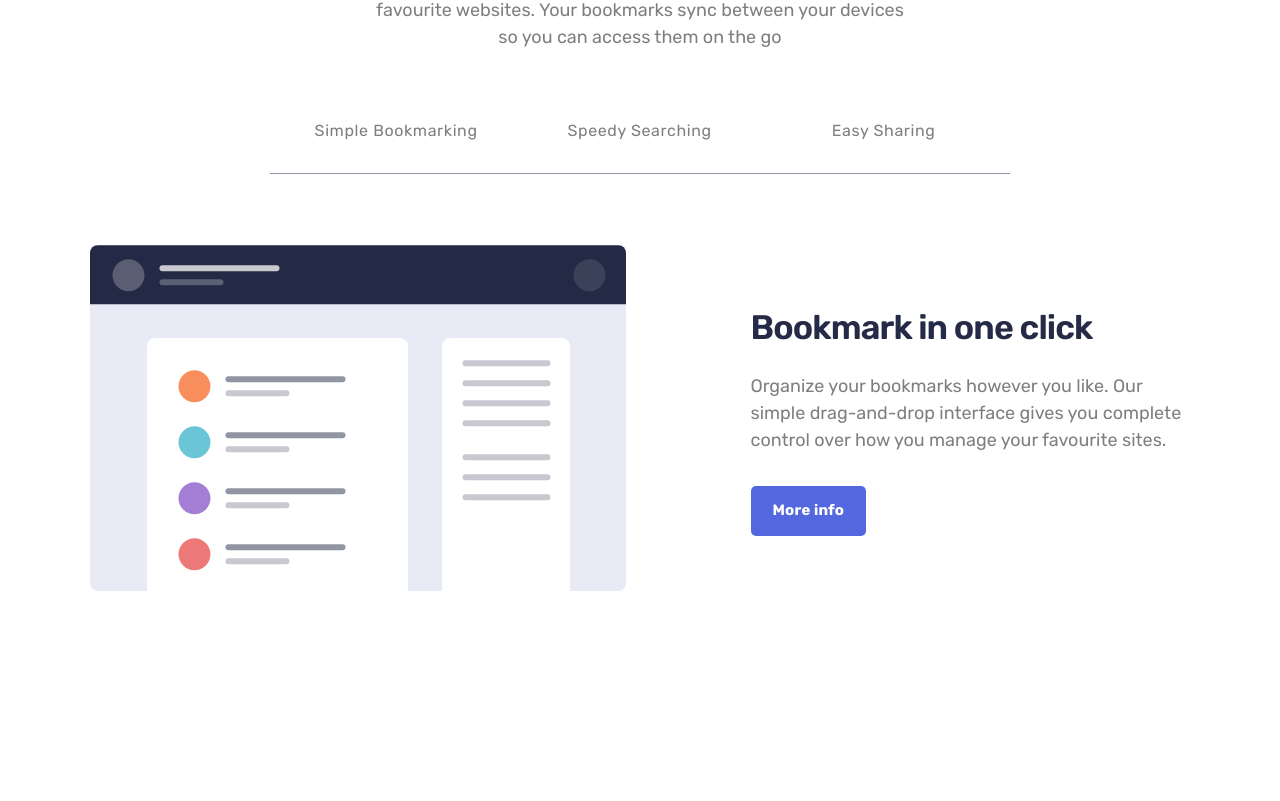
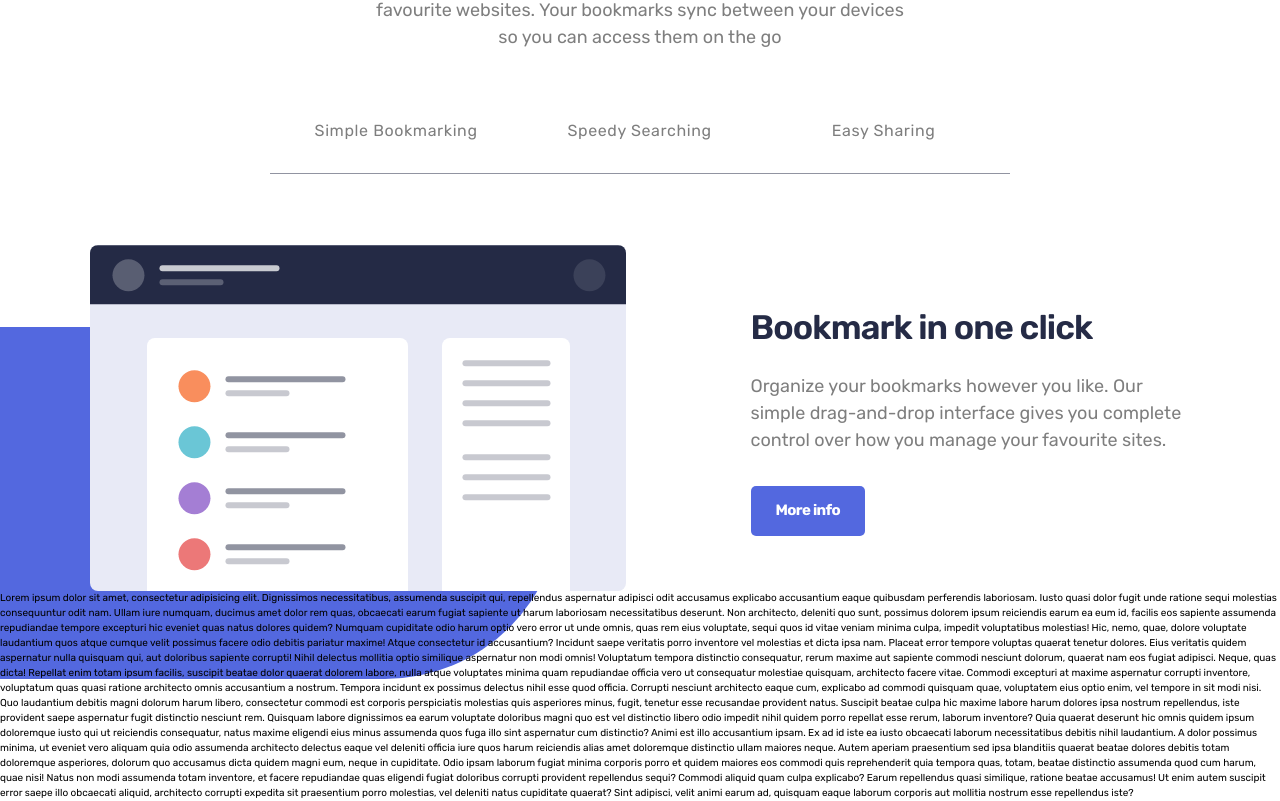
Before and after one commit to olaknowct/bookmark, a React (Create React App) app: page / in a window 1280 px wide. Shown: the part 834-1635 px from the top of the page. Before the commit the page ends 1425 px from the top, so only its background shows below. Built offline with nearby package versions, Linux system fonts and the light colour scheme.

Commit message:
elipse and button reusable

```diff
--- a/src/component/hero/hero.component.jsx
+++ b/src/component/hero/hero.component.jsx
@@ -11,15 +11,13 @@ const Hero = () => {
             and see your sites load instantly. Try it for free
           </p>
           <div className='mt-[3.3rem] flex flex-col justify-center gap-[2rem] xs:flex-row lg:justify-start '>
-            <button className='rounded-lg bg-softBlue px-[2.2rem] pb-[1.43rem] pt-[1.3rem] text-[1.5rem] font-bold tracking-[0.02rem] text-white'>
-              Get it on Chrome
-            </button>
+            <button className='btn-primary'>Get it on Chrome</button>
             <button className='font-inherit rounded-lg  bg-grayishBlue  bg-opacity-10 px-[2rem] pb-[1.43rem] pt-[1.3rem] text-[1.5rem] font-bold text-veryDarkBlue text-opacity-70 shadow-md'>
               Get it on firefox
             </button>
           </div>
         </div>
-        <div className='left-elipse order-1 justify-self-center lg:order-2 lg:justify-self-start'>
+        <div className='left-elipse elipse order-1 justify-self-center lg:order-2 lg:justify-self-start'>
           <img src={heroImg} width={657} height={466} alt='Hero bookmark website' />
         </div>
       </div>
--- a/src/component/main/main.component.jsx
+++ b/src/component/main/main.component.jsx
@@ -9,6 +9,50 @@ const Main = () => {
       <FeatureProvider>
         <Features />
       </FeatureProvider>
+      <p>
+        Lorem ipsum dolor sit amet, consectetur adipisicing elit. Dignissimos necessitatibus,
+        assumenda suscipit qui, repellendus aspernatur adipisci odit accusamus explicabo accusantium
+        eaque quibusdam perferendis laboriosam. Iusto quasi dolor fugit unde ratione sequi molestias
+        consequuntur odit nam. Ullam iure numquam, ducimus amet dolor rem quas, obcaecati earum
+        fugiat sapiente ut harum laboriosam necessitatibus deserunt. Non architecto, deleniti quo
+        sunt, possimus dolorem ipsum reiciendis earum ea eum id, facilis eos sapiente assumenda
+        repudiandae tempore excepturi hic eveniet quas natus dolores quidem? Numquam cupiditate odio
+        harum optio vero error ut unde omnis, quas rem eius voluptate, sequi quos id vitae veniam
+        minima culpa, impedit voluptatibus molestias! Hic, nemo, quae, dolore voluptate laudantium
+        quos atque cumque velit possimus facere odio debitis pariatur maxime! Atque consectetur id
+        accusantium? Incidunt saepe veritatis porro inventore vel molestias et dicta ipsa nam.
+        Placeat error tempore voluptas quaerat tenetur dolores. Eius veritatis quidem aspernatur
+        nulla quisquam qui, aut doloribus sapiente corrupti! Nihil delectus mollitia optio similique
+        aspernatur non modi omnis! Voluptatum tempora distinctio consequatur, rerum maxime aut
+        sapiente commodi nesciunt dolorum, quaerat nam eos fugiat adipisci. Neque, quas dicta!
+        Repellat enim totam ipsum facilis, suscipit beatae dolor quaerat dolorem labore, nulla atque
+        voluptates minima quam repudiandae officia vero ut consequatur molestiae quisquam,
+        architecto facere vitae. Commodi excepturi at maxime aspernatur corrupti inventore,
+        voluptatum quas quasi ratione architecto omnis accusantium a nostrum. Tempora incidunt ex
+        possimus delectus nihil esse quod officia. Corrupti nesciunt architecto eaque cum, explicabo
+        ad commodi quisquam quae, voluptatem eius optio enim, vel tempore in sit modi nisi. Quo
+        laudantium debitis magni dolorum harum libero, consectetur commodi est corporis perspiciatis
+        molestias quis asperiores minus, fugit, tenetur esse recusandae provident natus. Suscipit
+        beatae culpa hic maxime labore harum dolores ipsa nostrum repellendus, iste provident saepe
+        aspernatur fugit distinctio nesciunt rem. Quisquam labore dignissimos ea earum voluptate
+        doloribus magni quo est vel distinctio libero odio impedit nihil quidem porro repellat esse
+        rerum, laborum inventore? Quia quaerat deserunt hic omnis quidem ipsum doloremque iusto qui
+        ut reiciendis consequatur, natus maxime eligendi eius minus assumenda quos fuga illo sint
+        aspernatur cum distinctio? Animi est illo accusantium ipsam. Ex ad id iste ea iusto
+        obcaecati laborum necessitatibus debitis nihil laudantium. A dolor possimus minima, ut
+        eveniet vero aliquam quia odio assumenda architecto delectus eaque vel deleniti officia iure
+        quos harum reiciendis alias amet doloremque distinctio ullam maiores neque. Autem aperiam
+        praesentium sed ipsa blanditiis quaerat beatae dolores debitis totam doloremque asperiores,
+        dolorum quo accusamus dicta quidem magni eum, neque in cupiditate. Odio ipsam laborum fugiat
+        minima corporis porro et quidem maiores eos commodi quis reprehenderit quia tempora quas,
+        totam, beatae distinctio assumenda quod cum harum, quae nisi! Natus non modi assumenda totam
+        inventore, et facere repudiandae quas eligendi fugiat doloribus corrupti provident
+        repellendus sequi? Commodi aliquid quam culpa explicabo? Earum repellendus quasi similique,
+        ratione beatae accusamus! Ut enim autem suscipit error saepe illo obcaecati aliquid,
+        architecto corrupti expedita sit praesentium porro molestias, vel deleniti natus cupiditate
+        quaerat? Sint adipisci, velit animi earum ad, quisquam eaque laborum corporis aut mollitia
+        nostrum esse repellendus iste?
+      </p>
     </main>
   );
 };
--- a/src/component/tabpanel/tabpanel.component.jsx
+++ b/src/component/tabpanel/tabpanel.component.jsx
@@ -5,7 +5,7 @@ const Tabpanel = () => {
   const { features, selectedIndexFeature } = useContext(FeaturesContext);
 
   return (
-    <section className='mx-auto mt-[5.3rem] max-w-[110.rem] text-left'>
+    <section className='elipse right-elipse mx-auto mt-[5.3rem] max-w-[110.rem] text-left '>
       {features.map(({ heading, img, description, alt }, index) => (
         <article
           key={index}
@@ -15,14 +15,12 @@ const Tabpanel = () => {
           aria-labelledby='tab-1'
           hidden={selectedIndexFeature === index ? false : true}
         >
-          <figure className='flex flex-row gap-10 '>
-            <img src={img} alt={alt} className='rounded-lg' width={536} />
+          <figure className=' flex flex-row gap-10 '>
+            <img src={img} alt={alt} className=' rounded-lg' width={536} />
             <figcaption className='flex flex-col gap-8 pl-[10rem] pt-[5.7rem]'>
               <h2>{heading}</h2>
               <p className='max-w-[44rem] text-[1.8rem] opacity-50'>{description}</p>
-              <button className='mt-[1.2rem] self-start rounded-lg bg-softBlue px-[2.2rem] pb-[1.43rem] pt-[1.3rem] text-[1.5rem] font-bold tracking-[0.02rem] text-white'>
-                More info
-              </button>
+              <button className='btn-primary mt-[1.2rem] self-start'>More info</button>
             </figcaption>
           </figure>
         </article>
--- a/src/index.css
+++ b/src/index.css
@@ -12,6 +12,24 @@
   }
 }
 
+@layer components {
+  .btn-primary {
+    @apply rounded-lg bg-softBlue px-[2.5rem] pb-[1.43rem] pt-[1.3rem] text-[1.5rem] font-bold tracking-[-0.06rem] text-white;
+  }
+}
+
 .left-elipse {
   @apply relative after:absolute after:left-[19.5rem] after:top-[14.4rem] after:-z-10 after:block after:h-[35.2rem] after:w-[1000rem]  after:rounded-full after:bg-softBlue after:content-[''];
 }
+
+.elipse {
+  @apply relative after:absolute after:-z-10 after:block after:h-[35.2rem] after:w-[1000rem]  after:rounded-full after:bg-softBlue after:content-[''];
+}
+
+.left-elipse {
+  @apply after:left-[19.5rem] after:top-[14.4rem];
+}
+
+.right-elipse {
+  @apply after:right-[63rem] after:top-[8.2rem];
+}
```
